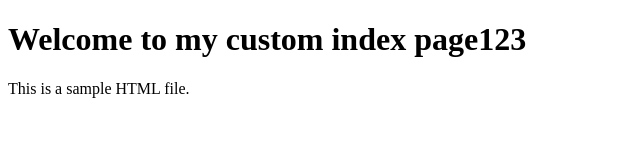
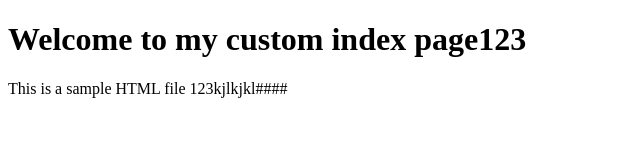
Before and after one commit to haridevops767/devop-projects, a plain HTML site: page nginx-web/configmap/index.html in a window 1280 px wide. Shown: the whole page, without its empty margins (0-640 px from the left). Drawn offline with Linux system fonts and the light colour scheme.

Commit message:
Update index.html

```diff
--- a/nginx-web/configmap/index.html
+++ b/nginx-web/configmap/index.html
@@ -5,6 +5,6 @@
   </head>
   <body>
     <h1>Welcome to my custom index page123</h1>
-    <p>This is a sample HTML file.</p>
+    <p>This is a sample HTML file 123kjlkjkl####</p>
   </body>
 </html>
```
